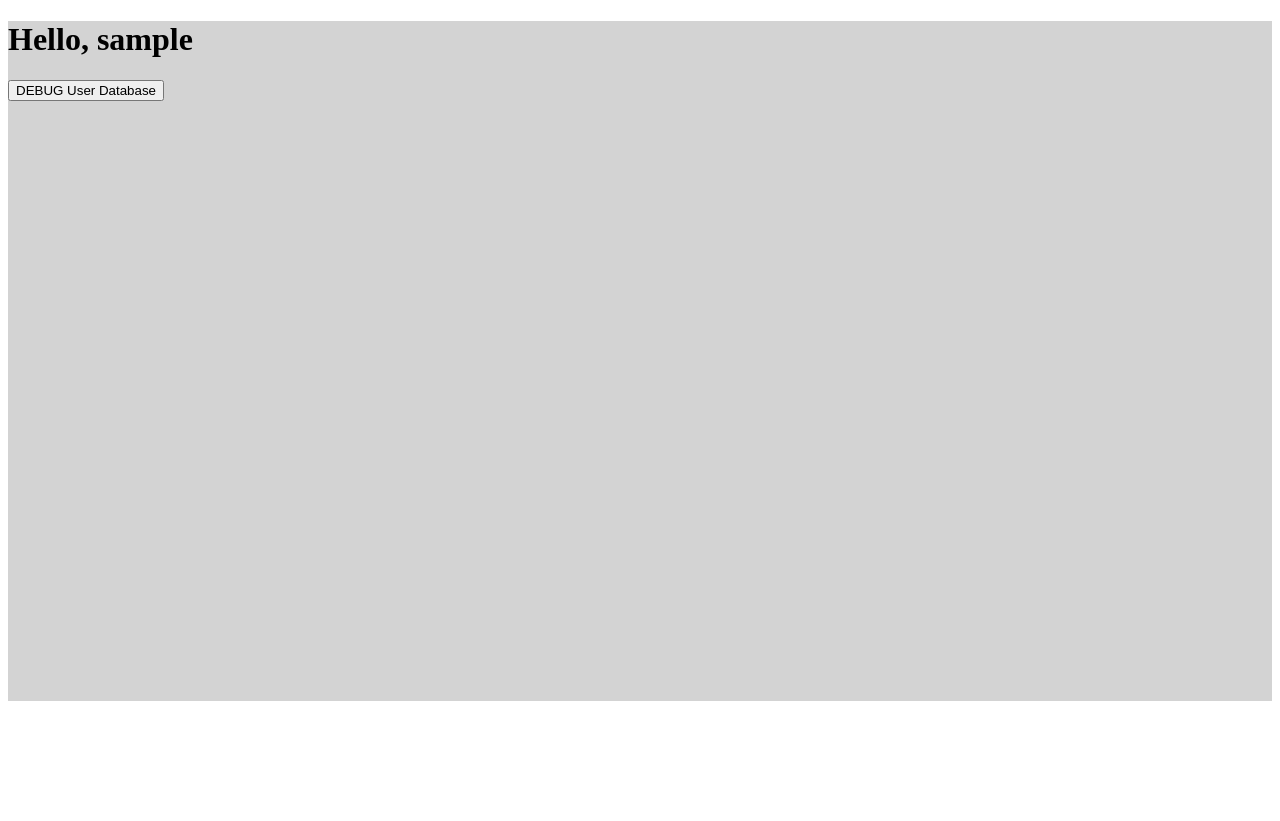
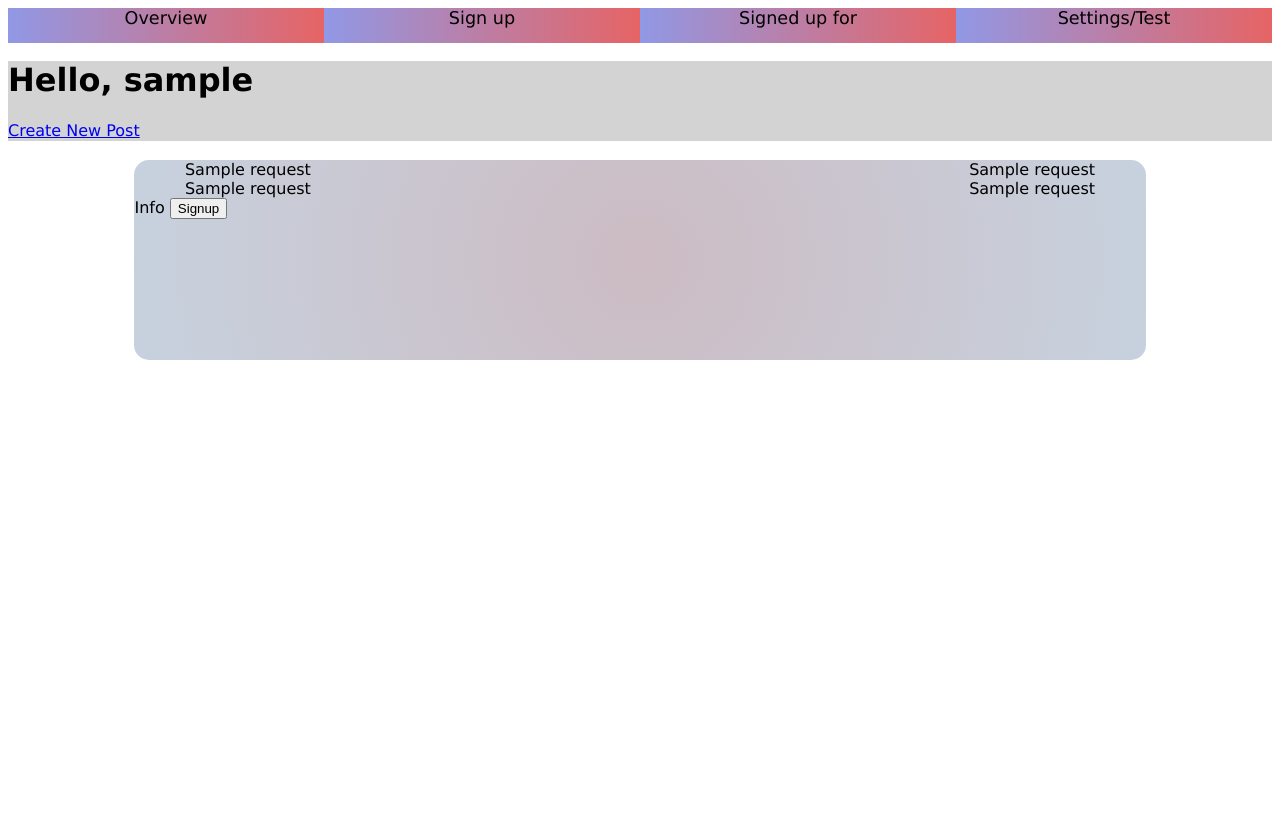
Before and after one commit to kittyconfusion/Web-Final-Project, a Flask app: template templates/mainpage.html in a window 1280 px wide. After the commit the page ends 360 px from the top, so only its background shows below. Run offline with Flask 2, Linux system fonts and the light colour scheme; the template is opened without the code that fills it: most values are stand-ins (such as "Sample title", 1, 10 or a date in 2020).

Commit message:
Backend functionality greatly improved. Though main features are still missing.

```diff
--- a/main.py
+++ b/main.py
@@ -8,6 +8,7 @@ import hashlib
 import hmac
 from cryptography.fernet import Fernet
 import base64
+from datetime import datetime
 
 ###-----How Authentication Works
 # When a user is first created its password is hashed
@@ -29,11 +30,26 @@ app = fk.Flask(
 #Will auto apply all changes but will not open in an external window
 #app.run(debug=True)
 
+def dict_factory(cursor, row):
+    d = {}
+    for index, col in enumerate(cursor.description):
+        d[col[0]] = row[index]
+    s = cursor
+    return d
 
 database = sqlite3.connect("database.db", check_same_thread = False)
 cursor = database.cursor()
-cursor.execute("CREATE TABLE IF NOT EXISTS users (id INTEGER PRIMARY KEY, usertype TEXT, username TEXT, password TEXT)")
-cursor.execute("CREATE TABLE IF NOT EXISTS requests (ownerid INTEGER PRIMARY KEY, location TEXT, description TEXT)")
+#cursor.row_factory = dict_factory
+
+#connectionP = sqlite3.connect("helpposts.db", check_same_thread = False)
+#cursorP = connectionP.cursor()
+#cursorP.execute("CREATE TABLE IF NOT EXISTS posts (id INTEGER PRIMARY KEY, name TEXT, position TEXT, room TEXT, content TEXT, dueDate TEXT)")
+
+cursor.execute("CREATE TABLE IF NOT EXISTS users (id INTEGER PRIMARY KEY, usertype TEXT, username TEXT, password TEXT, nickname TEXT)")
+
+cursor.execute("CREATE TABLE IF NOT EXISTS requests (ownerid INTEGER, name TEXT, location TEXT, position TEXT, description TEXT, dueDate TEXT, timemade REAL)")
+
+cursor.execute("CREATE TABLE IF NOT EXISTS signups (requestid INTEGER, signupid INTEGER)")
 
 USERNAME_RE = re.compile(r"^[\w-]{3,20}$")
 #PASSWORD_RE = re.compile(r"^[.]{3,20}$")
@@ -58,29 +74,26 @@ def createCookieStringHash(text,idVal):
     return encrypt(bText,b64Key).decode("utf-8")
 
 #Creates a new request in the database
-def createRequest(idVal,loc,desc):
+def getUserIDFromCookie(cookieText):
+    cookieText = cookieText.split("|")
+    username = cookieText[0]
+    encPass = cookieText[1]
+    cursor.execute("SELECT id FROM users WHERE username = ?", (username,))
+    if userid := cursor.fetchone():
+        return int(userid[0])
+    else:
+        return False
 
-    sql = ''' INSERT INTO requests(ownerid, location, description) VALUES(?,?,?) '''
+def getUserNicknameFromCookie(cookieText):
+    cursor.execute("SELECT nickname FROM users WHERE username = ?",(cookieText.split("|")[0],))
+    return cursor.fetchone()[0]
 
-    cursor.execute(sql, (idVal,loc,desc))
-    cursor.commit()
-
-#Creates a new user in the database
-def createUser(userType,username,password):
-    idVal = randint(10000000000,100000000000)
-    hashedPassword = hash_str(password,idVal)
-
-    sql = ''' INSERT INTO users(id, usertype, username, password) VALUES(?,?,?,?) '''
-
-    cursor.execute(sql, (idVal,userType,username,hashedPassword))
-    database.commit()
-
-    return username + "|" + createCookieStringHash(hashedPassword,idVal)
+#Hash will be used in the database for passwords
+def hash_str(s,key):
+  return hmac.new(str(key).encode('utf-8'),str(s).encode('utf-8'),digestmod=hashlib.sha256).hexdigest()
 
 def checkUserLogin(cookieText):
     if userid := getUserIDFromCookie(cookieText):
-        userid = int(userid[0])
-
         cursor.execute("SELECT password FROM users WHERE id = ?", (userid,))
         passHash = cursor.fetchone()[0]
         cookieHash = str(cookieText.split("|")[1])
@@ -100,19 +113,31 @@ def checkUserLogin(cookieText):
     else:
         return False
 
-def getUserIDFromCookie(cookieText):
-    cookieText = cookieText.split("|")
-    username = cookieText[0]
-    encPass = cookieText[1]
-    cursor.execute("SELECT id FROM users WHERE username = ?", (username,))
-    if userid := cursor.fetchone():
-        return userid
-    else:
-        return False
+def createRequest(idVal,name,loc,desc,due):
 
-#Hash will be used in the database for passwords
-def hash_str(s,key):
-  return hmac.new(str(key).encode('utf-8'),str(s).encode('utf-8'),digestmod=hashlib.sha256).hexdigest()
+    sql = ''' INSERT INTO requests(ownerid, name, position, location, description, dueDate, timemade) VALUES(?,?,?,?,?,?,?) '''
+
+    current = datetime.now().timestamp()
+
+    cursor.execute("SELECT usertype FROM users WHERE id = ?", (idVal,))
+    position = cursor.fetchone()[0]
+
+    cursor.execute(sql, (idVal,name,position,loc,desc,due,current))
+    database.commit()
+
+#Creates a new user in the database
+def createUser(userType,username,password):
+    idVal = randint(10**10,10**11)
+    hashedPassword = hash_str(password,idVal)
+
+    sql = ''' INSERT INTO users(id, usertype, username, password, nickname) VALUES(?,?,?,?,?) '''
+
+    cursor.execute(sql, (idVal,userType,username,hashedPassword,username))
+    database.commit()
+
+    return username + "|" + createCookieStringHash(hashedPassword,idVal)
+
+
 
 #Returns a string of the current database entires
 def debugDatabaseStrUsers():
@@ -120,10 +145,41 @@ def debugDatabaseStrUsers():
     users = cursor.fetchall()
     string = ""
     for user in users:
-        string += f"{user[0]}  {user[1]}  {user[2]}  {user[3]} <br>"
+        string += f"{user[0]}  {user[1]}  {user[2]}  {user[3]} {user[4]} <br>"
 
     #logging.info(string)
     return string
+
+###-----WEBPAGE LOGIC-----###
+
+def getPosts(startPage,numPerPage):
+    p = cursor.execute(f"SELECT * FROM requests ORDER BY timemade DESC LIMIT {numPerPage} OFFSET {startPage * numPerPage}")
+    posts = [x for x in p]
+    return posts
+
+@app.route('/settingspage',methods = ['POST', 'GET'])
+def settings():
+    if "userinfo" not in fk.request.cookies:
+        return fk.make_response(fk.redirect(fk.url_for("loginpage"), code=302))
+
+    cookie = fk.request.cookies.get("userinfo")
+
+    if not checkUserLogin(cookie):
+        return fk.make_response(fk.redirect(fk.url_for("loginpage"), code=302))
+
+    userid = getUserIDFromCookie(cookie)
+
+    method = fk.request.method
+
+    if method == "POST":
+        newnick = fk.request.form["nickname"]
+        cursor.execute("UPDATE users SET nickname = ? WHERE id =?",(newnick,userid))
+        database.commit()
+
+    nick = getUserNicknameFromCookie(cookie)
+
+    return fk.render_template('settingspage.html',currentname = nick)
+
 
 @app.route('/mainpage')
 def mainpage():
@@ -135,11 +191,9 @@ def mainpage():
     if not checkUserLogin(cookie):
         return fk.make_response(fk.redirect(fk.url_for("loginpage"), code=302))
 
+    #return fk.render_template('mainpage.html')
+    return fk.render_template('mainpage.html', posts=getPosts(0,10),allUser = debugDatabaseStrUsers(),username = cookie.split("|")[0])
 
-
-    return fk.render_template('mainpage.html', allUser = debugDatabaseStrUsers(),username = cookie.split("|")[0])
-
-###-----WEBPAGE LOGIC-----###
 
 @app.route('/')
 @app.route('/attemptLogin',methods = ['POST', 'GET'])
@@ -166,7 +220,7 @@ def loginpage() :
             logging.info("Result " + str(result))
             #If the user exists
             if result:
-                #Valid credentials
+                #Valid credentials. A new cookie is created
                 if hash_str(password,int(result[0])) == result[1]:
                     cText = username + "|" + createCookieStringHash(result[1],result[0])
                     resp = fk.make_response(fk.redirect(fk.url_for("mainpage"), code=302))
@@ -176,19 +230,55 @@ def loginpage() :
                 else:
                     return fk.render_template('login.html', username = username, password = "", logerror = "Please enter valid username and password!")
 
-            #Create a new user
-            #Probable want to make this its own page
+            #User does not exist
             else:
-                cText = createUser("stu",username,password)
-                resp = fk.make_response(fk.redirect(fk.url_for("mainpage"), code=302))
-                resp.set_cookie("userinfo", cText)
-                return resp
-
+                return fk.render_template('login.html', username = username, password = "", logerror = "Please enter valid username and password!")
 
         return fk.render_template('login.html', username = username, password = "", logerror = "Please enter valid username and password!")
 
-#@app.route('/createNew', methods)
-def createNewAcc() :
-  pass
+@app.route('/createNew', methods = ['POST', 'GET'])
+def createNew() :
+  method = fk.request.method
+  if method == "GET" :
+    return fk.render_template('createNew.html')
+  else :
+    username=fk.request.form["user"]
+    password=fk.request.form["pass"]
+    password2=fk.request.form["passConf"]
+    role=fk.request.form["roles"] #student, teacher, or admin
+    if (password == password2 and (USERNAME_RE.search(username) and PASSWORD_RE.search(password))):
+      cursor.execute("SELECT id FROM users WHERE username = ?", (username,))
+      if cursor.fetchone() :
+        return fk.render_template('createNew.html', username="", password="", password2="", logerror = "Username already exists!")
+      else :
+        cText = createUser(role,username,password)
+        resp = fk.make_response(fk.redirect(fk.url_for("mainpage"), code=302))
+        resp.set_cookie("userinfo", cText)
+        return resp
+    else:
+      return fk.render_template('createNew.html', username=username, password="", password2="", logerror = "Please enter valid username and matching passwords!")
+
+@app.route('/createPost', methods=['POST', 'GET'])
+def createPost() :
+  method= fk.request.method
+  cookie = fk.request.cookies.get("userinfo")
+
+  if method == "GET" :
+    nick = getUserNicknameFromCookie(cookie)
+
+    return fk.render_template('createPost.html',name=nick)
+  else :
+    name = fk.request.form["name"]
+    room = fk.request.form["room"]
+    description = fk.request.form["description"]
+    dueDat = fk.request.form["dueDate"]
+    cookie = fk.request.cookies.get("userinfo")
+
+    createRequest(getUserIDFromCookie(cookie),name,room,description,dueDat)
+
+    return fk.make_response(fk.redirect(fk.url_for("mainpage"), code=302))
+    #s = cursorP.execute("SELECT * FROM posts")
+    #posts = [x for x in s]
+    #return fk.render_template("mainpage.html", posts=posts)
 
 app.run(host='0.0.0.0', port=8080)
--- a/static/style.css
+++ b/static/style.css
@@ -5,9 +5,45 @@ https://github.com/nextapps-de/winbox/issues/99#issue-1082188919
 
 html, body {
     height: 100%;
+    /*font-family: FreeMono, monospace;*/
+    font-family: Verdana, sans-serif;
 }
 
 #mainbody {
-    height:85%;
+    height: 5em;
     background: lightgray;
 }
+
+#headercontainer {
+    height: 2em;
+}
+
+.headertab {
+    font-size: 1.1em;
+    top: 0px;
+    height: 2em;
+    width: 25%;
+    float: left;
+    background: linear-gradient(to left,#e66465, #9198e5);
+    display: flex;
+    justify-content: center;
+}
+
+.request {
+    width: 80%;
+    height: 25vh;
+    background: white;
+    background: radial-gradient(circle, rgba(163,132,146,0.55) 0%, rgba(143,165,190,0.5) 100%);
+    margin: auto;
+    border-radius: 15px;
+}
+
+.lalign {
+    padding-left: 5%;
+    float: left;
+}
+
+.ralign {
+    padding-right: 5%;
+    float: right;
+}
--- /dev/null
+++ b/templates/base.html
@@ -0,0 +1,39 @@
+<!DOCTYPE HTML>
+<html>
+
+<head>
+    <meta charset="utf-8">
+    <title>{% block title %}{% endblock %}</title>
+    <link rel="stylesheet" type="text/css" href="/static/style.css">
+    <script src="/static/winbox.bundle.js"></script>
+</head>
+    {% include "headertabs.html" %}
+<body>
+    {% block content %}
+    {% endblock %}
+
+
+</body>
+<script>
+// https://stackoverflow.com/questions/41432759/scale-website-to-mobile-devices
+//Does not currently work for some reason
+//var scale = window.outerWidth / 1000;
+
+//$('head').append('<meta name="viewport" content="width=1000, initial-scale=' + scale + ', maximum-scale=' + scale + ', user-scalable=0">');
+
+/*<button id="showUserWinbox"">DEBUG User Database</button>
+var userDatabase = "{{allUser|safe}}";
+function userDebugBox(){
+    new WinBox({
+        title: "User Table",
+        class: ["no-min","no-max","no-full"],
+        html: userDatabase,
+        width: 800
+    });
+}
+document.getElementById("showUserWinbox").onclick=function(){userDebugBox();};
+*/
+{% block script %}
+{% endblock %}
+</script>
+</html>
--- /dev/null
+++ b/templates/headertabs.html
@@ -0,0 +1,18 @@
+<header id="headercontainer">
+        <div class="headertab" onclick="location.href='/mainpage';" style="cursor: pointer;">
+            Overview
+        </div>
+
+        <div class="headertab" onclick="location.href='/mainpage';" style="cursor: pointer;">
+            Sign up
+        </div>
+
+        <div class="headertab" onclick="location.href='/mainpage';" style="cursor: pointer;">
+            Signed up for
+        </div>
+
+        <div class="headertab" onclick="location.href='/settingspage';" style="cursor: pointer;">
+            Settings/Test
+        </div>
+
+</header>
--- a/templates/login.html
+++ b/templates/login.html
@@ -15,5 +15,7 @@
         <input type="password" id="pass" name="pass" value="{{password}}">
     <input type="submit" value="Login">
     </form>
+    <br> <br>
+    <p> Don't have an account? <a href="/createNew"> Create Account </a></p>
   </body>
 </html>
--- a/templates/mainpage.html
+++ b/templates/mainpage.html
@@ -1,37 +1,27 @@
-<!DOCTYPE HTML>
-<html>
+{%extends "base.html" %}
 
-  <head>
-    <meta charset="utf-8">
-    <title>Homepage</title>
-    <link rel="stylesheet" type="text/css" href="/static/style.css">
-    <script src="/static/winbox.bundle.js"></script>
-    </head>
-    <body>
-        <div id="mainbody">
-            <h1>Hello, {{username}}</h1>
-        <div>
-        <button id="showUserWinbox"">DEBUG User Database</button>
+{%block title%}Overview{% endblock %}
 
-    </body>
-    <script>
-        var userDatabase = "{{allUser|safe}}"
-        function userDebugBox(){
-            new WinBox({
-                title: "User Table",
-                class: ["no-min","no-max","no-full"],
-                html: userDatabase,
-                width: 800
-            });
-        }
-        document.getElementById("showUserWinbox").onclick=function(){userDebugBox();};
-    </script>
-</html>
-            <!--
-        var winbox = new WinBox("All Users");
-        winbox.addClass("no-close");
-        winbox.addClass("no-full");
-        winbox.addClass("wb-hide");
-        winbox.body.innerHTML = ;
-        winbox.addClass("hidden");
-            -->
+{%block content%}
+
+<div id="mainbody">
+    <h1>Hello, {{username}}</h1>
+    <p> <a href="/createPost"> Create New Post </a></p>
+</div>
+{% for request in posts %}
+    <br>
+    <div class="request">
+        <span class="lalign">{{request[1]}}</span>
+        <span  class="ralign">{{request[2]}}</span>
+        <br>
+        <span class="lalign">{{request[4]}}</span>
+        <span class="ralign">{{request[5]}}</span>
+        <br><div> Info <button>Signup</button></div>
+    </div>
+{% endfor %}
+
+{% endblock %}
+
+{%block script%}
+
+{% endblock %}
```
Also changed, not shown: templates/createNew.html (+14 -4 lines), templates/createPost.html (added, +26 -0 lines), templates/settingspage.html (added, +25 -0 lines), templates/signup.html (added, +12 -0 lines), database.db (added), 1 other file.
